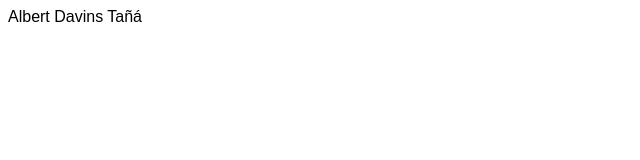
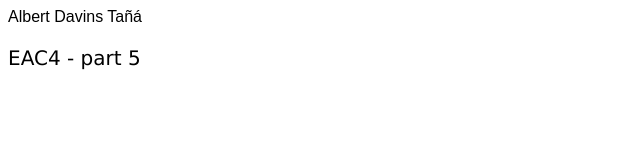
Before and after one commit to adavins/ModaGlobal, a plain HTML site: page index.html in a window 1280 px wide. Shown: the whole page, without its empty margins (0-640 px from the left). Drawn offline with Linux system fonts and the light colour scheme.

Commit message:
modificat index.html

```diff
--- a/index.html
+++ b/index.html
@@ -9,5 +9,6 @@
     </head>
     <body>
         <div>Albert Davins Tañá</div>
+	<p>EAC4 - part 5</p>
     </body>
 </html>
```
